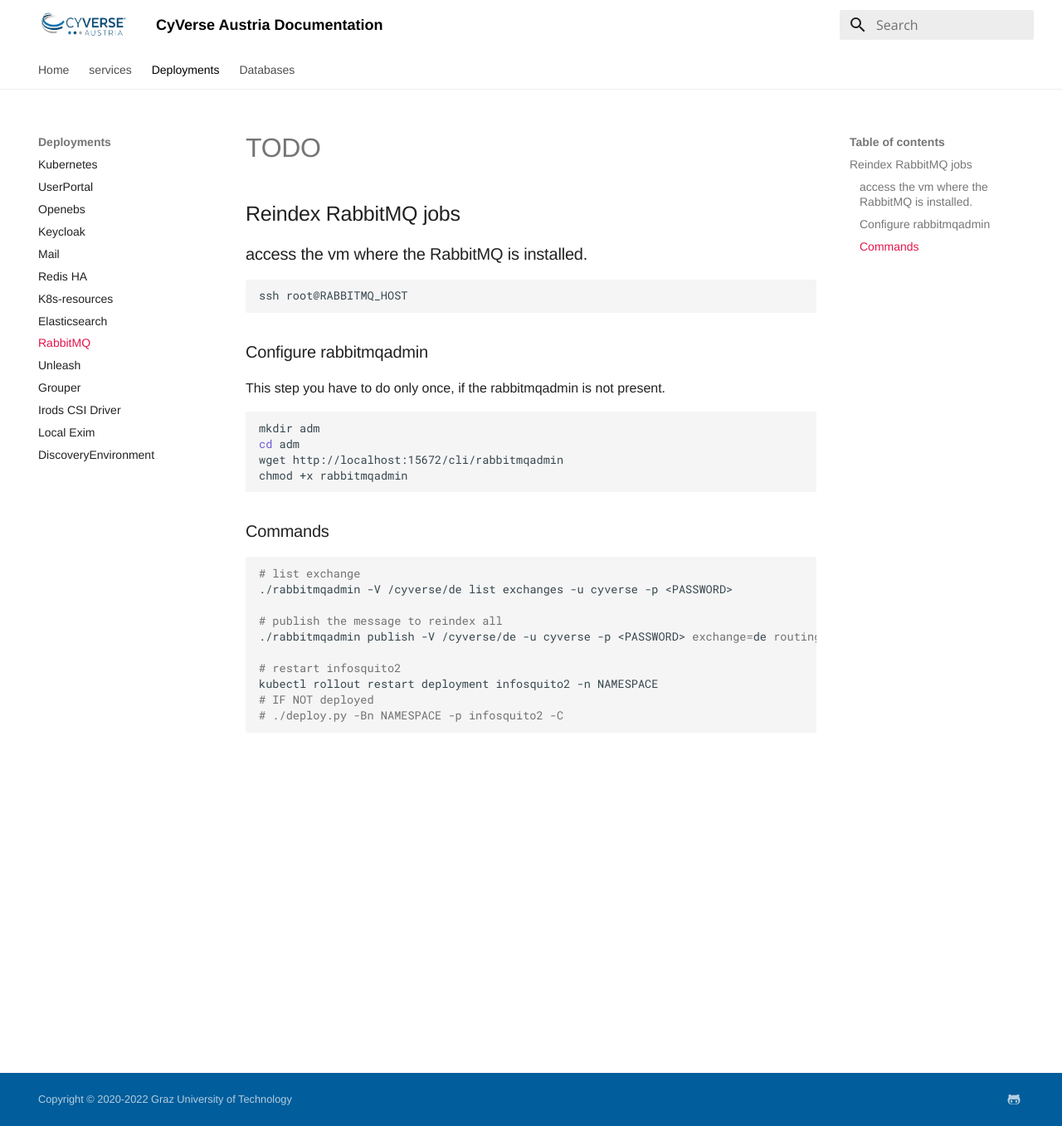
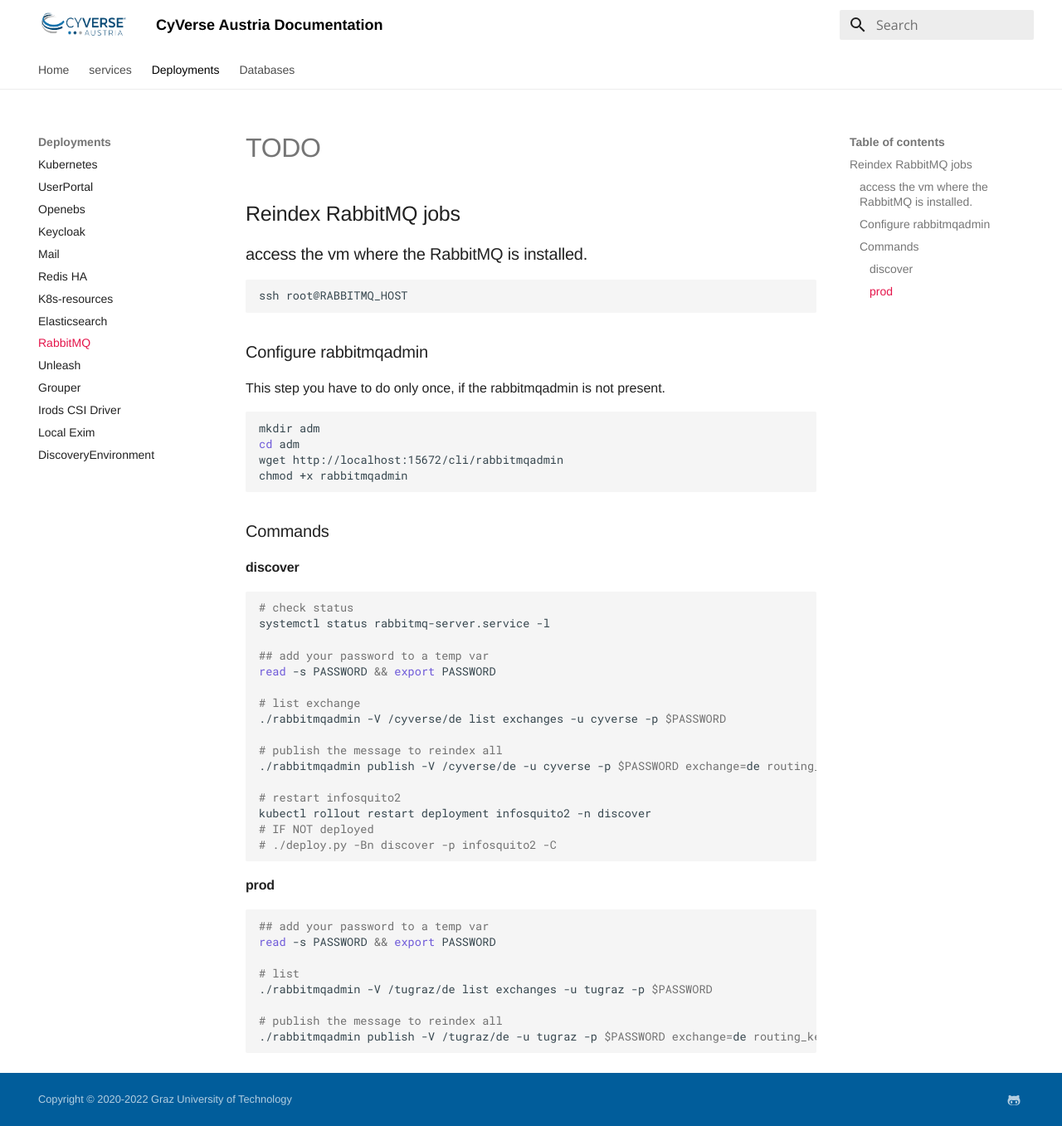
Before and after one commit to cyverse-austria/docs, an MkDocs documentation site: the page built from docs/deployments/RabbitMQ.md, in a window 1280 px wide and 1357 px high. Shown: the whole window at 83% size. Built offline with MkDocs 1.6.1 and Material for MkDocs 9.7.7, drawn with Linux system fonts in a browser that asks for light colours.

Commit message:
docs: fixes

````diff
--- a/docs/deployments/RabbitMQ.md
+++ b/docs/deployments/RabbitMQ.md
@@ -22,15 +22,36 @@
 
 ### Commands
 
+#### discover
+
 ```bash
+# check status
+systemctl status rabbitmq-server.service -l
+
+## add your password to a temp var
+read -s PASSWORD && export PASSWORD
+
 # list exchange
-./rabbitmqadmin -V /cyverse/de list exchanges -u cyverse -p <PASSWORD>
+./rabbitmqadmin -V /cyverse/de list exchanges -u cyverse -p $PASSWORD
 
 # publish the message to reindex all
-./rabbitmqadmin publish -V /cyverse/de -u cyverse -p <PASSWORD> exchange=de routing_key=index.all payload=""
+./rabbitmqadmin publish -V /cyverse/de -u cyverse -p $PASSWORD exchange=de routing_key=index.all payload=""
 
 # restart infosquito2
-kubectl rollout restart deployment infosquito2 -n NAMESPACE
+kubectl rollout restart deployment infosquito2 -n discover
 # IF NOT deployed
-# ./deploy.py -Bn NAMESPACE -p infosquito2 -C
+# ./deploy.py -Bn discover -p infosquito2 -C
 ```
+
+#### prod
+```bash
+## add your password to a temp var
+read -s PASSWORD && export PASSWORD
+
+# list
+./rabbitmqadmin -V /tugraz/de list exchanges -u tugraz -p $PASSWORD
+
+# publish the message to reindex all
+./rabbitmqadmin publish -V /tugraz/de -u tugraz -p $PASSWORD exchange=de routing_key=index.all payload=""
+
+```
````
Also changed, not shown: docs/deployments/elasticsearch.md (+7 -0 lines).
